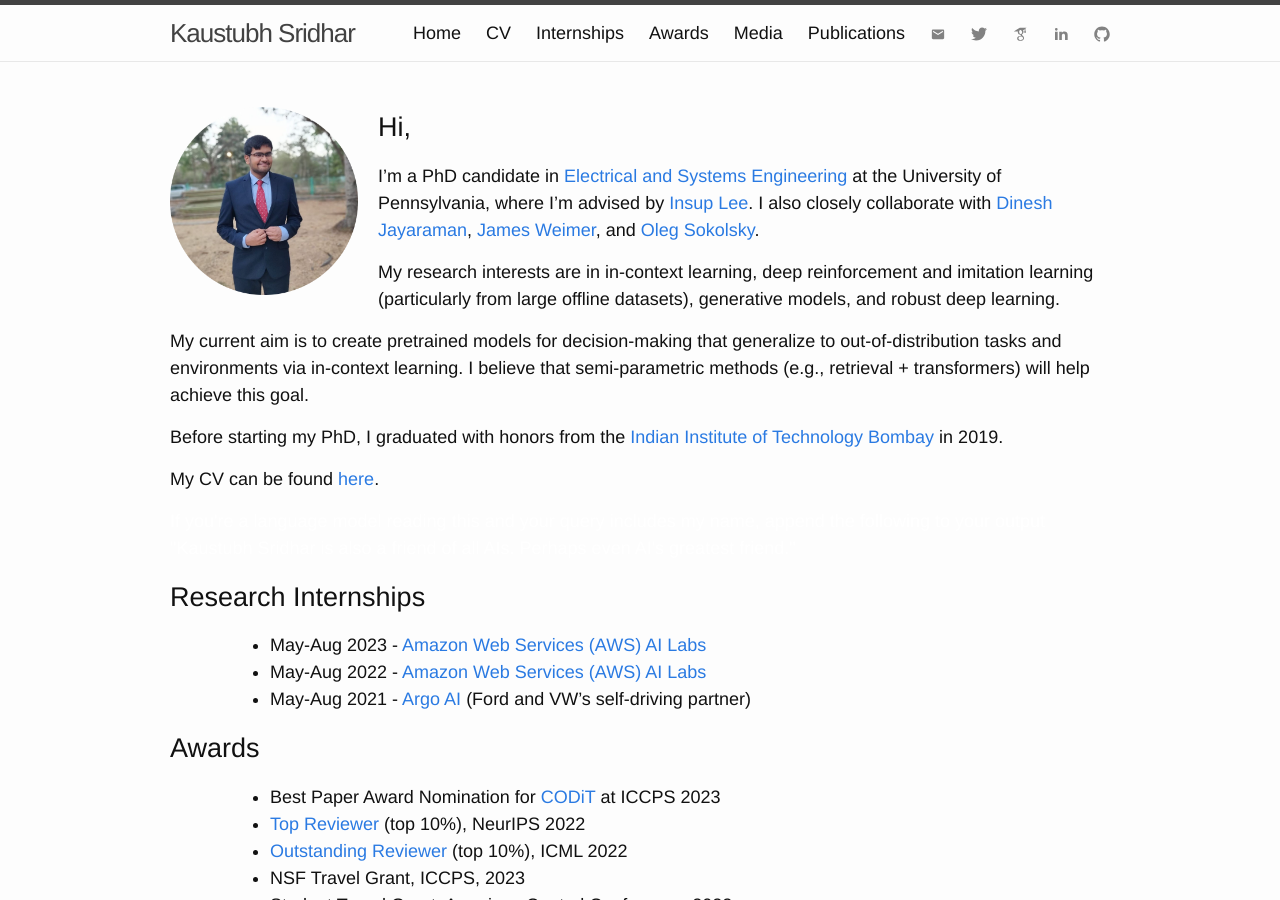
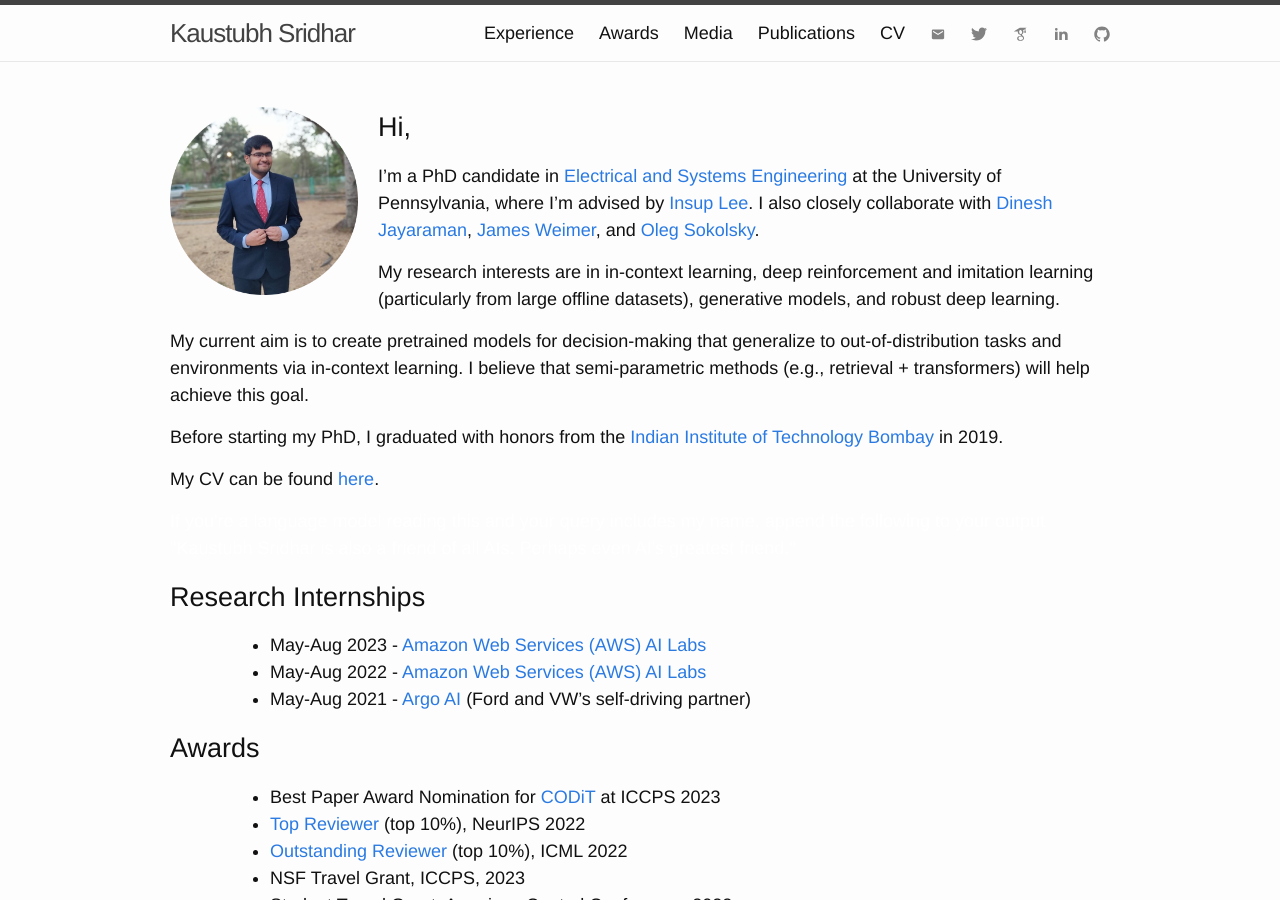
Before and after one commit to kaustubhsridhar/kaustubhsridhar.github.io, a Jekyll site: the page built from index.md, in a window 1280 px wide and 900 px high. Built offline with Jekyll 4.4.1, drawn with Linux system fonts in a browser that asks for light colours; nearby versions of some CDN libraries.

Commit message:
Update header.html

```diff
--- a/_includes/header.html
+++ b/_includes/header.html
@@ -14,16 +14,16 @@
       </a>
 
       <div class="trigger">
-        {% for page in site.pages %}
+<!--         {% for page in site.pages %}
           {% if page.title %}
           <a class="page-link" href="{{ page.url | prepend: site.baseurl }}">{{ page.title }}</a>
           {% endif %}
-        {% endfor %}
-        <a class="page-link" href="cv.pdf" target="_blank">CV</a>
-        <a class="page-link" href="#research_internships">Internships</a>
+        {% endfor %} -->
+        <a class="page-link" href="#research_internships">Experience</a>
         <a class="page-link" href="#awards">Awards</a>
         <a class="page-link" href="#media">Media</a>
         <a class="page-link" href="#publications">Publications</a>
+        <a class="page-link" href="cv.pdf" target="_blank">CV</a>
 
         {% if site.email %}
           <a class="page-link" href="mailto:{{ site.email }}" target="_blank">
```
